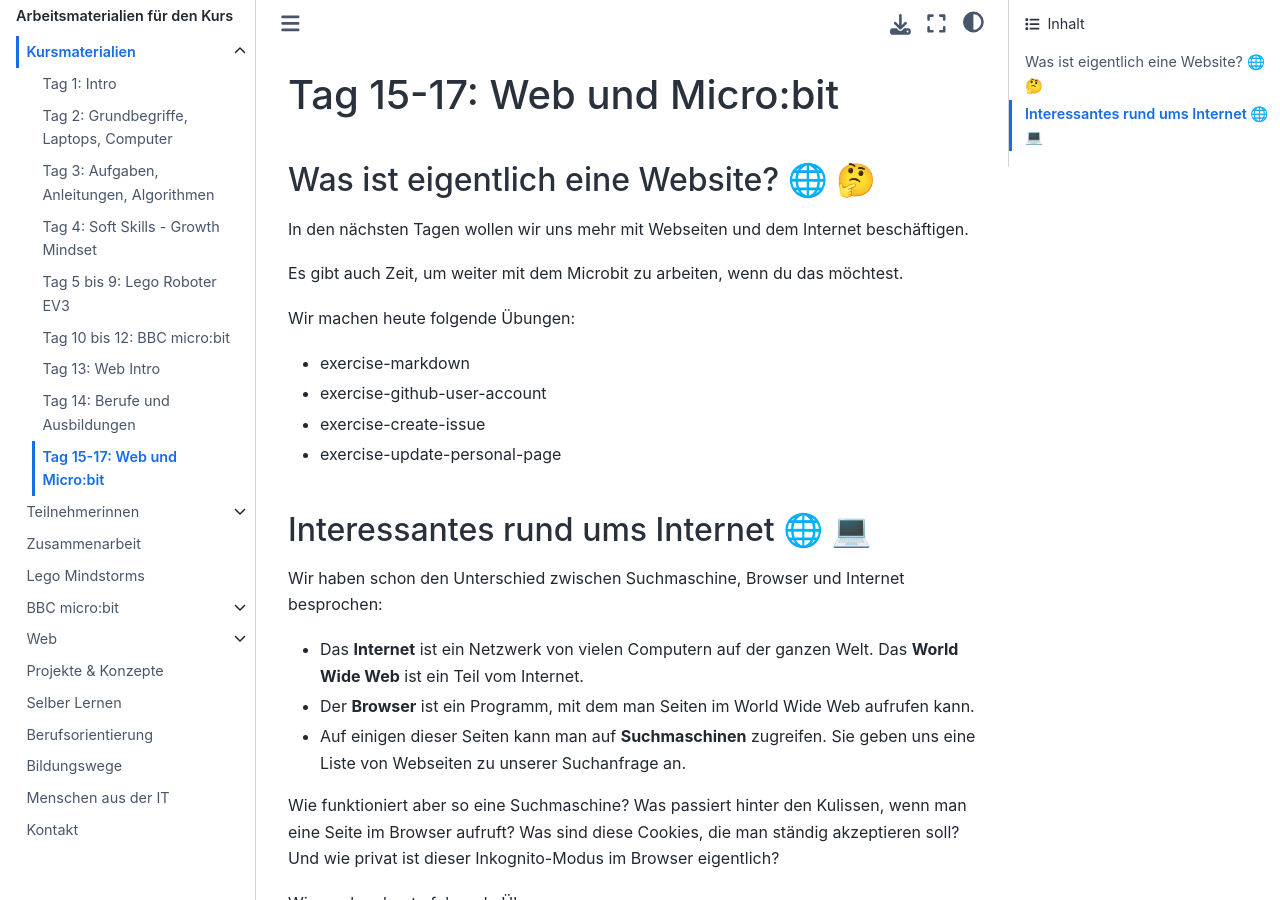
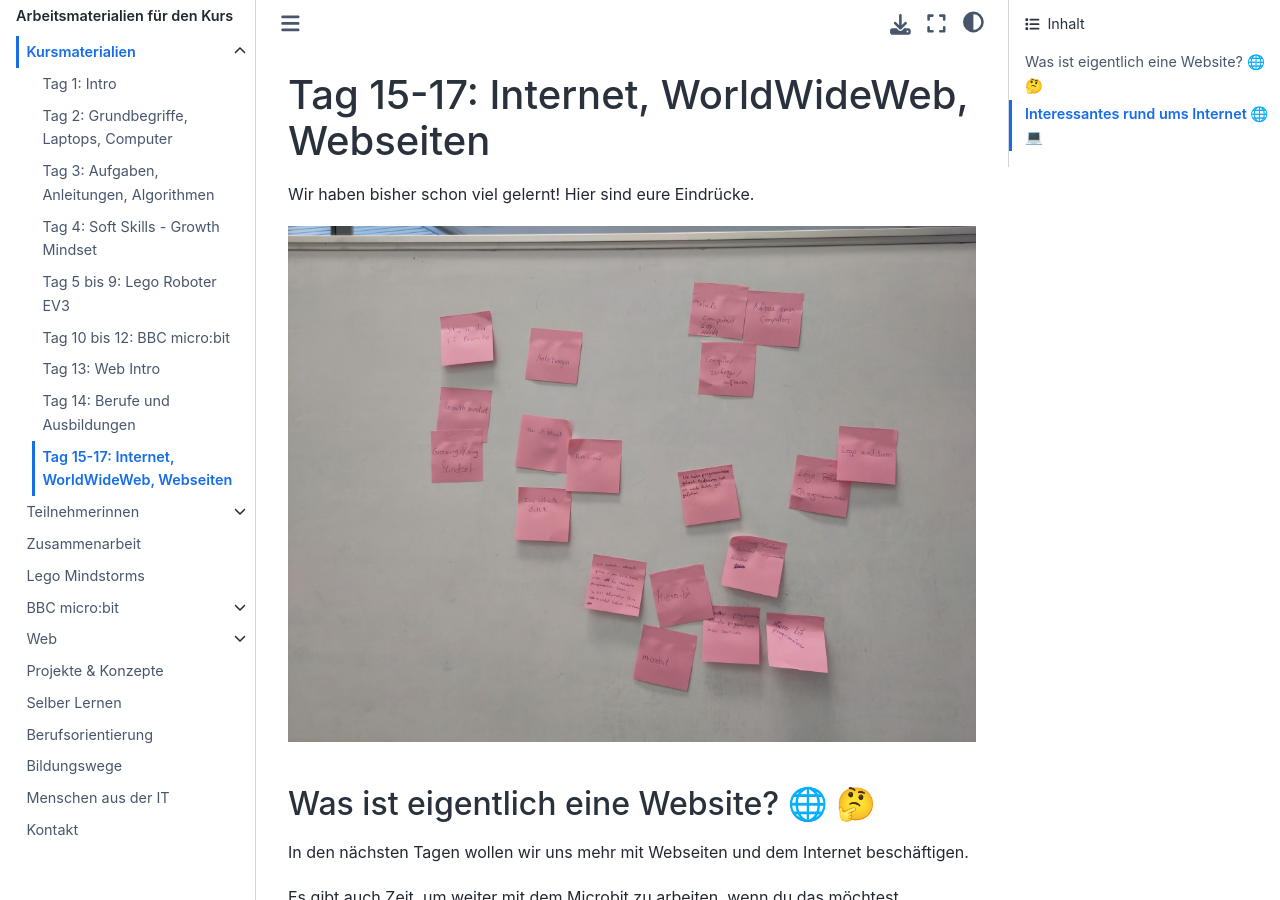
Before and after one commit to ec-mentors/IT-ist-das-was-fuer-mich-i05, a Sphinx documentation site: the page built from source/course/day_15_to_17_web/index.md, in a window 1280 px wide and 900 px high. Built offline with Sphinx 7.4.7 and the Sphinx Book theme 1.1.4, drawn with Linux system fonts in a browser that asks for light colours.

Commit message:
add fotos to day 14 and 15-17

```diff
--- a/source/course/day_15_to_17_web/index.md
+++ b/source/course/day_15_to_17_web/index.md
@@ -1,4 +1,8 @@
-# Tag 15-17: Web und Micro:bit
+# Tag 15-17: Internet, WorldWideWeb, Webseiten
+
+Wir haben bisher schon viel gelernt! Hier sind eure Eindrücke.
+
+![Post-its mit bisherigen Themen](./bisher-gelernt.jpg)
 
 ## Was ist eigentlich eine Website? 🌐 🤔
 
```
Also changed, not shown: source/course/day_14_berufe_und_ausbildungen/index.md (+6 -0 lines), source/course/day_14_berufe_und_ausbildungen/ausbildungswege.jpg (added), source/course/day_14_berufe_und_ausbildungen/berufe-in-der-it.jpg (added), source/course/day_15_to_17_web/bisher-gelernt.jpg (added).
